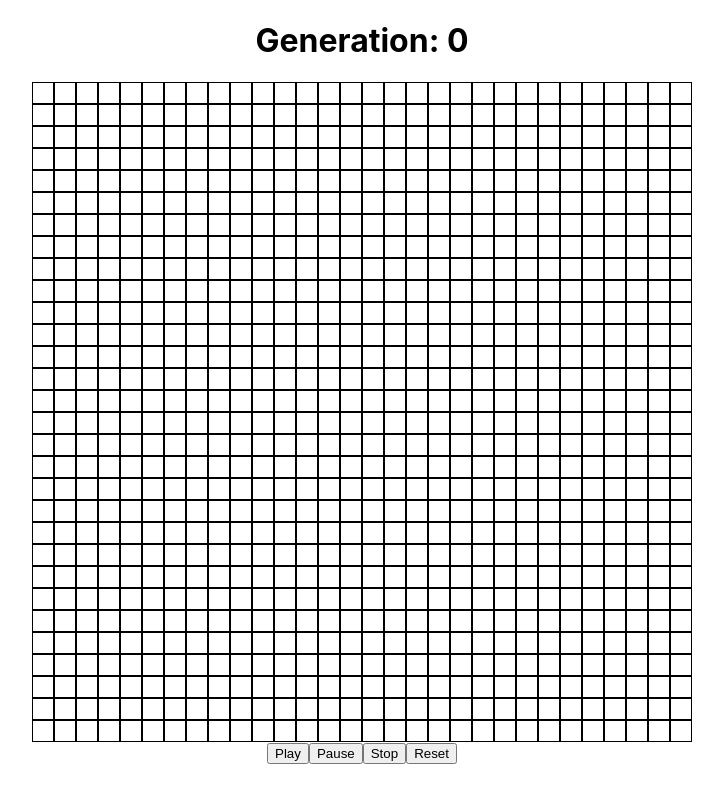
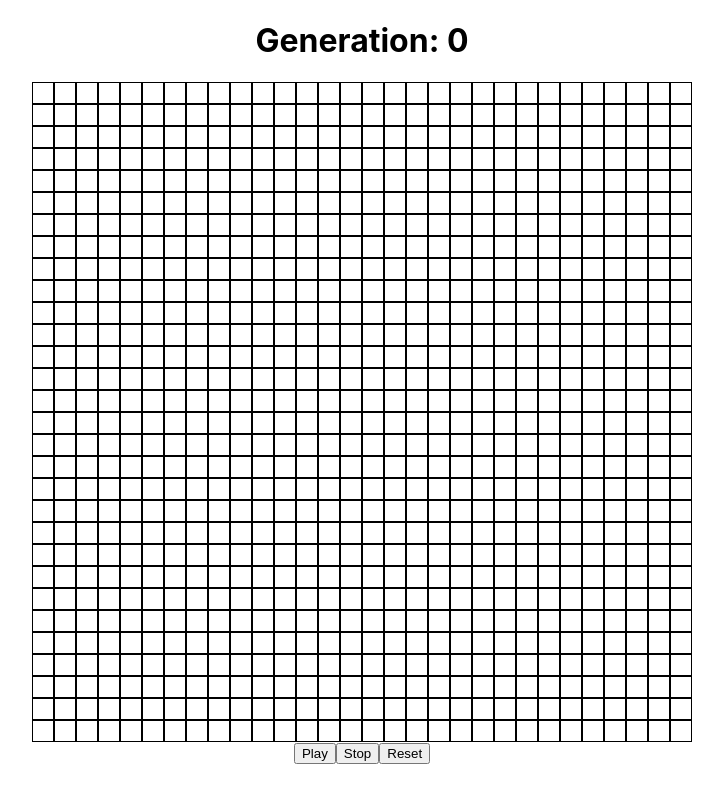
Before and after one commit to bloominstituteoftechnology/CS-Build-Week-1, a React (Create React App) app in the folder gol/: page / in a window 1280 px wide. Shown: the whole page, without its empty margins (278-1001 px from the left). Built offline with nearby package versions, Linux system fonts and the light colour scheme.

Commit message:
Few updates

```diff
--- a/gol/src/Components/Footer.js
+++ b/gol/src/Components/Footer.js
@@ -5,7 +5,6 @@ const Footer = (props) => {
         <div className = 'container'>
             <div className='buttons'>
                 <button className='submit' onClick={props.play}>Play</button>
-                <button className='submit' onClick={props.pause}>Pause</button>
                 <button className='submit' onClick={props.stop}>Stop</button>
                 <button className='submit' onClick={props.reset}>Reset</button>
             </div>
--- a/gol/src/Components/Grid.js
+++ b/gol/src/Components/Grid.js
@@ -95,7 +95,6 @@ class Grid extends Component {
                     </div>
                 <Footer
                     play = {this.play}
-                    pause = {this.pause}
                     stop = {this.stop}
                     reset = {this.reset}
                 />
```
